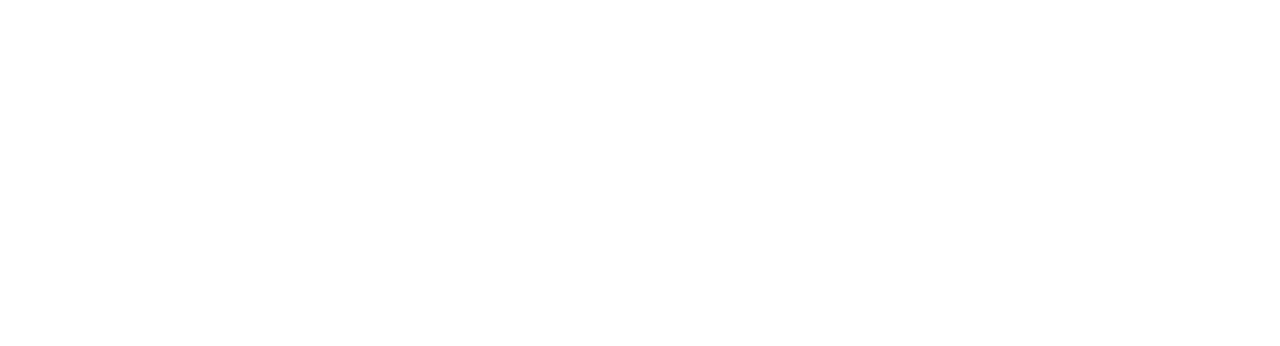
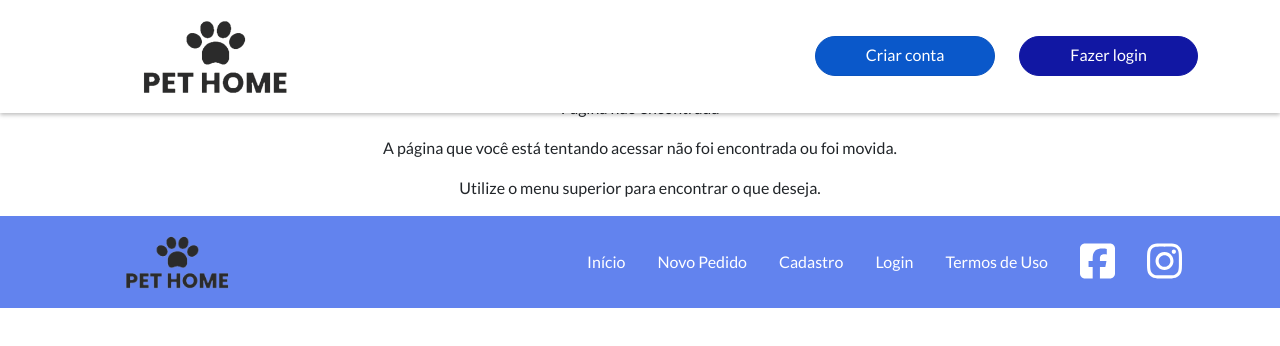
Before and after one commit to daianezardo/pet-home, a React (Create React App) app in the folder front-end/: page /cadastro in a window 1280 px wide. Before the commit this address had no page. Shown: the top 346 px of the page. Built offline with nearby package versions, Linux system fonts and the light colour scheme.

Commit message:
Implementa header transparente apenas na home

```diff
--- a/front-end/src/Routes.tsx
+++ b/front-end/src/Routes.tsx
@@ -1,10 +1,12 @@
 import { Route, Routes as RDRoutes } from "react-router-dom";
 import { HomeView } from "./Views/Home";
+import { NotFoundView } from "./Views/NotFoundView";
 
 export function Routes () {
     return (
         <RDRoutes>
             <Route path="/" element={<HomeView />} />
+            <Route path="*" element={<NotFoundView />} />
         </RDRoutes>
     )
 }
--- a/front-end/src/Views/Home/index.tsx
+++ b/front-end/src/Views/Home/index.tsx
@@ -7,7 +7,7 @@ import { Layout } from "../../components/Layout";
 
 export function HomeView() {
   return (
-    <Layout>
+    <Layout startTransparent>
     <Banner className="vh-100">
       <Container className="h-100 d-flex flex-column justify-content-center align-items-center align-items-lg-start">
         <Title className="text-black text-center text-lg-start mt-auto mt-lg-0">
--- /dev/null
+++ b/front-end/src/Views/NotFoundView/index.tsx
@@ -0,0 +1,14 @@
+import { Container } from "react-bootstrap";
+import { Layout } from "../../components/Layout";
+
+export function NotFoundView () {
+  return (
+    <Layout>
+      <Container className="text-center">
+        <p>Página não encontrada</p>
+        <p>A página que você está tentando acessar não foi encontrada ou foi movida.</p>
+        <p>Utilize o menu superior para encontrar o que deseja.</p>
+      </Container>
+    </Layout>
+  )
+}
--- a/front-end/src/components/Layout/Headex.tsx
+++ b/front-end/src/components/Layout/Headex.tsx
@@ -8,12 +8,16 @@ import styled from "styled-components"
 import { CustomButton } from "../CustomButton"
 import { useEffect, useState } from "react"
 
-export function Header () {
-    const [isTransparent, setIsTransparent] = useState(true)
+type Props = {
+    startTransparent?: boolean
+  }
+
+export function Header ({ startTransparent = false }: Props) {
+    const [isTransparent, setIsTransparent] = useState(startTransparent)
   useEffect(() => {
     const scrollChange = () => {
       const isLowScroll = window.scrollY < 100
-      if (isLowScroll !== isTransparent) {
+      if (startTransparent && isLowScroll !== isTransparent) {
         setIsTransparent(isLowScroll)
       }
     }
@@ -21,7 +25,7 @@ export function Header () {
     return () => {
       window.removeEventListener('scroll', scrollChange)
     }
-  }, [isTransparent])
+  }, [isTransparent, startTransparent])
 
     return (
         <NavbarStyled fixed='top' expand="lg" bg={isTransparent ? undefined : 'white'}>
--- a/front-end/src/components/Layout/index.tsx
+++ b/front-end/src/components/Layout/index.tsx
@@ -1,3 +1,4 @@
+import styled from "styled-components"
 import { Footer } from "./Footer"
 import { Header } from "./Headex"
 
@@ -8,12 +9,23 @@ type Props = {
   }
 
 
-export const Layout: React.FC<Props> = ({ children }) => {
+export const Layout: React.FC<Props> = ({ children, startTransparent }) => {
     return (
       <>
-      <Header/>
+      <Header startTransparent={startTransparent}/>
+      <MainStyled startTransparent={startTransparent}>
         {children}
+        </MainStyled>
         <Footer/>
       </>
     )
   }
+
+  const MainStyled = styled.main<Props>`
+  ${props => !props.startTransparent && `
+    padding-top: 77px;
+    @media (min-width: 992px) {
+      padding-top: 96px;
+    }
+  `}
+`
```
